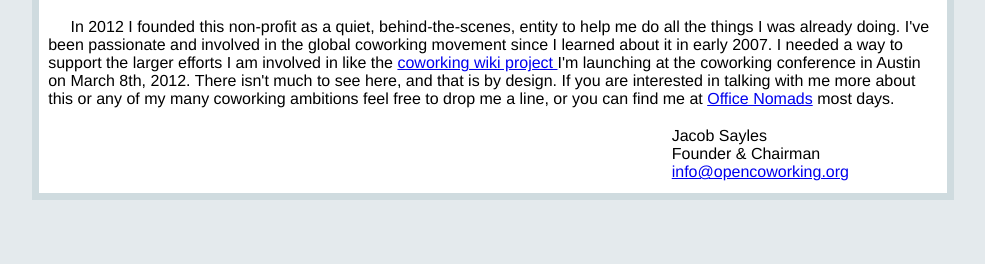
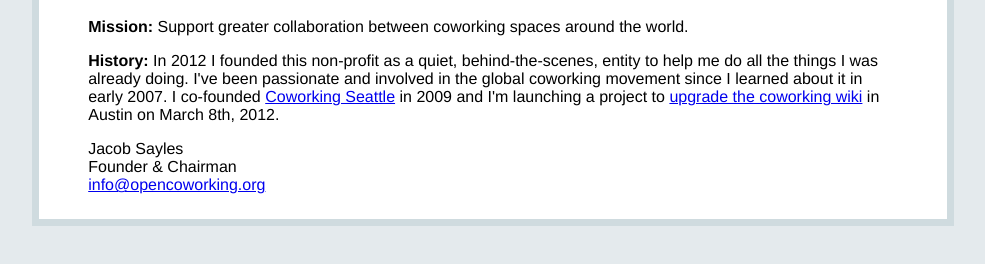
Before and after one commit to jsayles/opencoworking, a plain HTML site: page index.html in a window 1280 px wide. Shown: the part 64-328 px from the top of the page, without its empty margins (27-1012 px from the left). Drawn offline with Linux system fonts and the light colour scheme.

Commit message:
added mission

```diff
--- a/index.html
+++ b/index.html
@@ -33,26 +33,18 @@
 		<table style="background-color:#FFFFFF; padding:5px;">
 		<tr><td>
 			<h1 style="margin-top:0px">Open Coworking Corp.</h1>
-<p>&nbsp;&nbsp;&nbsp;&nbsp;&nbsp;In 2012 I founded this non-profit as a quiet, behind-the-scenes, entity to help me do all
+<blockquote>
+			<p><strong>Mission:</strong> Support greater collaboration between coworking spaces around the world.</p>
+<p><strong>History:</strong> In 2012 I founded this non-profit as a quiet, behind-the-scenes, entity to help me do all
 the things I was already doing.  I've been passionate and involved in the global coworking
-movement since I learned about it in early 2007.  I needed a way to support the larger efforts
-I am involved in like the
-<a href="coworkingwiki">coworking wiki project </a>
-I'm launching at the coworking conference
-in Austin on March 8th, 2012.  There isn't much to see here, and that is by design.  If you are
-interested in talking with me more about this or any of my many coworking ambitions
-feel free to drop me a line, or you can find me at
-<a href="http://officenomads.com">Office Nomads</a> most days.  </p>
+movement since I learned about it in early 2007.  I co-founded <a href="http://coworkingseattle.org">Coworking Seattle</a>
+in 2009 and I'm launching a project to <a href="coworkingwiki">upgrade the coworking wiki</a> in Austin on March 8th, 2012.</p>
 
-<table border=0 width="100%">
-<tr><td width="70%"></td>
-<td align="left">
-Jacob Sayles<br>
+<p>Jacob Sayles<br>
 Founder & Chairman<br>
 <a href="mailto:info@opencoworking.org">info@opencoworking.org</a>
-</td></tr>
-</table>
-
+</p>
+</blockquote>
 		</td></tr>
 		</tale>
 	</td></tr>
```
